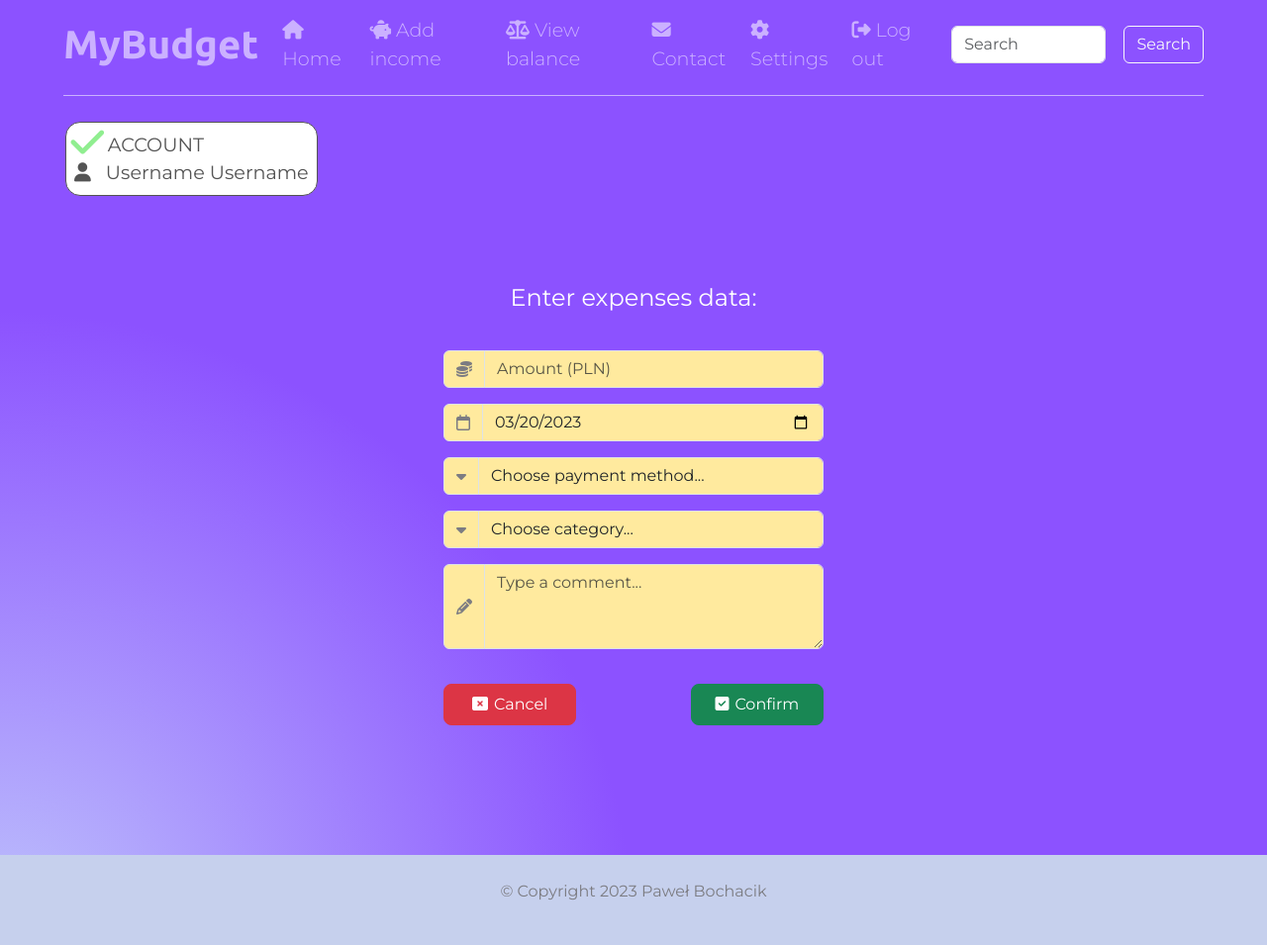
After one commit to pawel-user/myBudgetApp, a PHP site: page /expenses.html in a window 1280 px wide. The commit adds this page. Shown: the whole page at 99% size. Run offline with PHP 8.4, Linux system fonts and the light colour scheme; some libraries are stand-ins or nearby versions.

Commit message:
Created new sites - adding incomes and expenses. Improved readability code in home, index and register.html files

```diff
--- a/css/styles.css
+++ b/css/styles.css
@@ -138,7 +138,7 @@ hr {
 }
 
 .template-section,
-.welcome-section {
+.welcome-section, .view-balance-section {
   position: relative;
   padding: 0 5% 5%;
   margin: 0;
@@ -148,11 +148,12 @@ hr {
   text-align: center;
 }
 
-/* .welcome-section {
+.add-income-section, .add-expense-section {
+  margin: 0;
   position: relative;
-  padding: 5% 5%;
-  margin: 0;
-} */
+  padding: 0% 35% 15%;
+  text-align: center;
+}
 
 .register-section {
   /* background-image: url("../images/budget-bg.png"); */
@@ -211,13 +212,13 @@ hr {
   text-align: center;
 }
 
-.register-container {
+.data-container {
   margin: 0 auto;
   width: 100%;
   z-index: 1;
 }
 
-.register-form {
+.data-form {
   background-color: #ffea9e;
 }
 
@@ -236,6 +237,7 @@ hr {
   border-radius: 15px;
   color: #545454 !important;
   display: inline-block;
+  line-height: 1.5;
   margin-left: 2px;
   padding: 0.5rem;
   text-align: left !important;
@@ -327,6 +329,12 @@ hr {
   z-index: 1;
 }
 
+/* Add Income Section */
+
+.title-income, .title-expense {
+  margin-bottom: 10%;
+}
+
 /* Title Image */
 
 .title-image {
@@ -368,8 +376,8 @@ hr {
 }
 
 @media (max-width: 680px) {
-  .register-section {
-    padding: 0 20% 0%;
+  .register-section, .add-income-section {
+    padding: 0 20% 0;
   }
 
   .button-container {
@@ -386,7 +394,7 @@ hr {
     text-align: center;
   }
 
-  .register-section {
+  .register-section, .add-income-section {
     padding: 10% 10% 23%;
   }
 
@@ -421,7 +429,7 @@ hr {
 }
 
 @media (min-width: 992px) and (max-width: 1354px) {
-  .register-section {
+  .register-section, .add-income-section {
     padding: 5% 15% 20%;
   }
 
@@ -438,6 +446,20 @@ hr {
   .account-icon {
     margin-right: 3%;
   }
+
+  /* .navbar-nav {
+    float: right;
+    flex-wrap: nowrap;
+    white-space: nowrap;
+  } */
+
+  .nav-item {
+    display: block;
+  }
+
+  .nav-link {
+    display: block;
+  }
 }
 
 /* Footer Section */
--- /dev/null
+++ b/expenses.html
@@ -0,0 +1,172 @@
+<!DOCTYPE html>
+<html lang="en">
+
+<head>
+  <meta charset="UTF-8" />
+  <title>Adding expenses</title>
+
+  <!-- Favicon -->
+  <link rel="icon" href="favicon.ico" />
+
+  <!-- CSS Stylesheets -->
+  <link href="https://cdn.jsdelivr.net/npm/bootstrap@5.3.0-alpha1/dist/css/bootstrap.min.css" rel="stylesheet"
+    integrity="sha384-GLhlTQ8iRABdZLl6O3oVMWSktQOp6b7In1Zl3/Jr59b6EGGoI1aFkw7cmDA6j6gD" crossorigin="anonymous" />
+  <link rel="stylesheet" href="css/styles.css" />
+
+  <!-- Google Fonts -->
+  <link rel="preconnect" href="https://fonts.googleapis.com" />
+  <link rel="preconnect" href="https://fonts.gstatic.com" crossorigin />
+  <link
+    href="https://fonts.googleapis.com/css2?family=Montserrat:wght@100;300;400;900&family=Ubuntu:wght@700&display=swap"
+    rel="stylesheet" />
+
+  <!-- Font Awesome -->
+  <script src="https://kit.fontawesome.com/a0c8ddef9e.js" crossorigin="anonymous"></script>
+
+  <!-- Bootstrap Scripts -->
+  <script src="https://cdn.jsdelivr.net/npm/bootstrap@5.3.0-alpha1/dist/js/bootstrap.bundle.min.js"
+    integrity="sha384-w76AqPfDkMBDXo30jS1Sgez6pr3x5MlQ1ZAGC+nuZB+EYdgRZgiwxhTBTkF7CXvN"
+    crossorigin="anonymous"></script>
+</head>
+
+<body>
+  <section class="navbar-section">
+    <header>
+      <!-- Nav Bar -->
+      <nav class="navbar navbar-expand-lg navbar-dark">
+        <a class="navbar-brand app-title" href="">MyBudget</a>
+        <button class="navbar-toggler" type="button" data-bs-toggle="collapse" data-bs-target="#navbarTogglerDemo01"
+          aria-controls="navbarTogglerDemo01" aria-expanded="false" aria-label="Toggle navigation">
+          <span class="navbar-toggler-icon"></span>
+        </button>
+        <div class="collapse navbar-collapse" id="navbarTogglerDemo01">
+          <ul class="navbar-nav d-flex flex-row ms-auto">
+            <li class="nav-item">
+              <a class="nav-link" href="home.html"><i class="fa-solid fa-house"></i> Home</a>
+            </li>
+
+            <li class="nav-item">
+              <a class="nav-link" href="incomes.html"><i class="fa-solid fa-piggy-bank"></i> Add income</a>
+            </li>
+
+            <li class="nav-item">
+              <a class="nav-link" href="balance.html"><i class="fa-solid fa-scale-balanced"></i> View balance</a>
+            </li>
+          </ul>
+          <ul class="navbar-nav d-flex flex-row ms-auto">
+            <li class="nav-item">
+              <a class="nav-link" href="contact.html"><i class="fa-solid fa-envelope"></i> Contact</a>
+            </li>
+
+            <li class="nav-item">
+              <a class="nav-link" href="#"><i class="fa-solid fa-gear"></i> Settings</a>
+            </li>
+
+            <li class="nav-item">
+              <a class="nav-link" href="index.html"><i class="fa-solid fa-right-from-bracket"></i> Log out</a>
+            </li>
+          </ul>
+          <form class="d-flex">
+            <input class="form-control me-2 search-form" type="search" placeholder="Search" aria-label="Search" />
+            <button class="btn btn-outline-light search-button" type="submit">
+              Search
+            </button>
+          </form>
+      </nav>
+    </header>
+    <hr class="dividing-line" />
+  </section>
+
+  <main>
+    <section class="template-section">
+      <div class="account-container">
+        <h4 class="active-account">
+          <i class="fa-solid fa-check account-icon"></i> ACCOUNT<br /><i class="fa-solid fa-user icon"></i>
+          Username Username
+        </h4>
+      </div>
+
+    </section>
+    <section class="add-expense-section">
+      <h3 class="title-expense">Enter expenses data:</h3>
+      <div class="input-group mb-3 data-container">
+        <span class="input-group-text data-form" id="basic-addon1"><i class="fa-solid fa-coins"
+            style="color: #7c7c82;"></i>
+        </span>
+        <input type="text" class="form-control data-form" placeholder="Amount (PLN)" aria-label="Amount (PLN)"
+          aria-describedby="basic-addon1" />
+      </div>
+
+      <div class="input-group mb-3 data-container">
+        <span class="input-group-text data-form" id="basic-addon1"><i class="fa-sharp fa-regular fa-calendar"
+            style="color: #7c7c82;"></i>
+        </span>
+        <input type="date" class="form-control data-form" placeholder="Date" aria-label="Date"
+          aria-describedby="basic-addon1" value="2023-03-20" min="2000-01-01" />
+      </div>
+
+      <div class="input-group mb-3 data-container">
+        <label class="input-group-text data-form" id="basic-addon1" for="exampleFormControlSelect1"><i
+            class="fa-solid fa-caret-down" style="color: #7c7c82;"></i>
+        </label>
+        <select class="form-control data-form " id="exampleFormControlSelect1">
+          <option selected>Choose payment method...</option>
+          <option value="cash">Cash</option>
+          <option value="debit-card">Debit card</option>
+          <option value="credit-card">Credit card</option>
+        </select>
+      </div>
+
+      <div class="input-group mb-3 data-container">
+        <label class="input-group-text data-form" id="basic-addon1" for="exampleFormControlSelect1"><i
+            class="fa-solid fa-caret-down" style="color: #7c7c82;"></i>
+        </label>
+        <select class="form-control data-form " id="exampleFormControlSelect1">
+          <option selected>Choose category...</option>
+          <option value="food">Food</option>
+          <option value="flat">Flat</option>
+          <option value="transport">Transport</option>
+          <option value="telecom">Telecommunication</option>
+          <option value="healthcare">Healthcare</option>
+          <option value="clothing">Clothing</option>
+          <option value="hygiene">Hygiene</option>
+          <option value="children">Children</option>
+          <option value="trips">Trips</option>
+          <option value="entertainment">Entertainment</option>
+          <option value="training">Training</option>
+          <option value="books">Books</option>
+          <option value="savings">Savings</option>
+          <option value="retirement">For a golden autumn, or retirement</option>
+          <option value="repayment-debts">Repayment of debts</option>
+          <option value="donation">Donation</option>
+          <option value="others">Other expenses</option>
+        </select>
+      </div>
+      <div class="input-group mb-3 data-container">
+        <label class="input-group-text data-form" id="basic-addon1" for="exampleFormControlTextarea1"><i
+            class="fa-solid fa-pencil" style="color: #7c7c82;"></i></label>
+        <textarea class="form-control data-form" id="exampleFormControlTextarea1" rows="3"
+          placeholder="Type a comment..."></textarea>
+      </div>
+      </div>
+      <div class="button-container" style="float: left;">
+        <button type="button" class="btn btn-lg btn-danger sign-up-button" href="">
+          <i class="fa-solid fa-rectangle-xmark icon"></i></i>Cancel
+        </button>
+      </div>
+      <div class="button-container" style="float: right;">
+        <button type="button" class="btn btn-lg btn-success sign-up-button" href="">
+          <i class="fa-solid fa-square-check icon"></i>Confirm
+        </button>
+      </div>
+    </section>
+  </main>
+
+  <footer>
+    <section class="footer-section">
+      <p>© Copyright 2023 Paweł Bochacik</p>
+    </section>
+  </footer>
+</body>
+
+</html>
--- a/index.html
+++ b/index.html
@@ -43,7 +43,7 @@
                 <div class="collapse navbar-collapse" id="navbarTogglerDemo01">
                     <ul class="navbar-nav d-flex flex-row ms-auto">
                         <li class="nav-item">
-                            <a class="nav-link" href="#"><i class="fa-solid fa-envelope"></i> Contact</a>
+                            <a class="nav-link" href="contact.html"><i class="fa-solid fa-envelope"></i> Contact</a>
                         </li>
                     </ul>
                     <form class="d-flex">
```
Also changed, not shown: home.html (+4 -4 lines), incomes.html (added, +150 -0 lines), register.html (+19 -21 lines).
